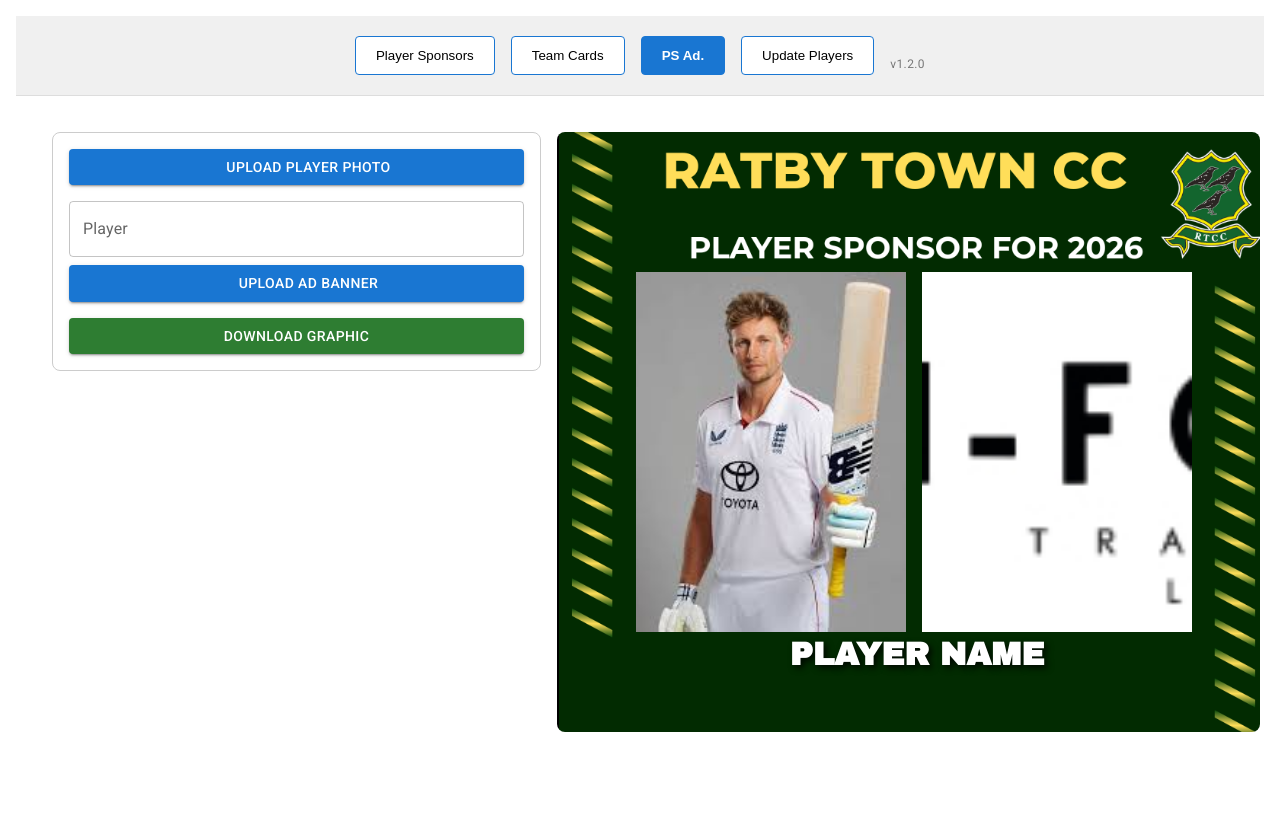
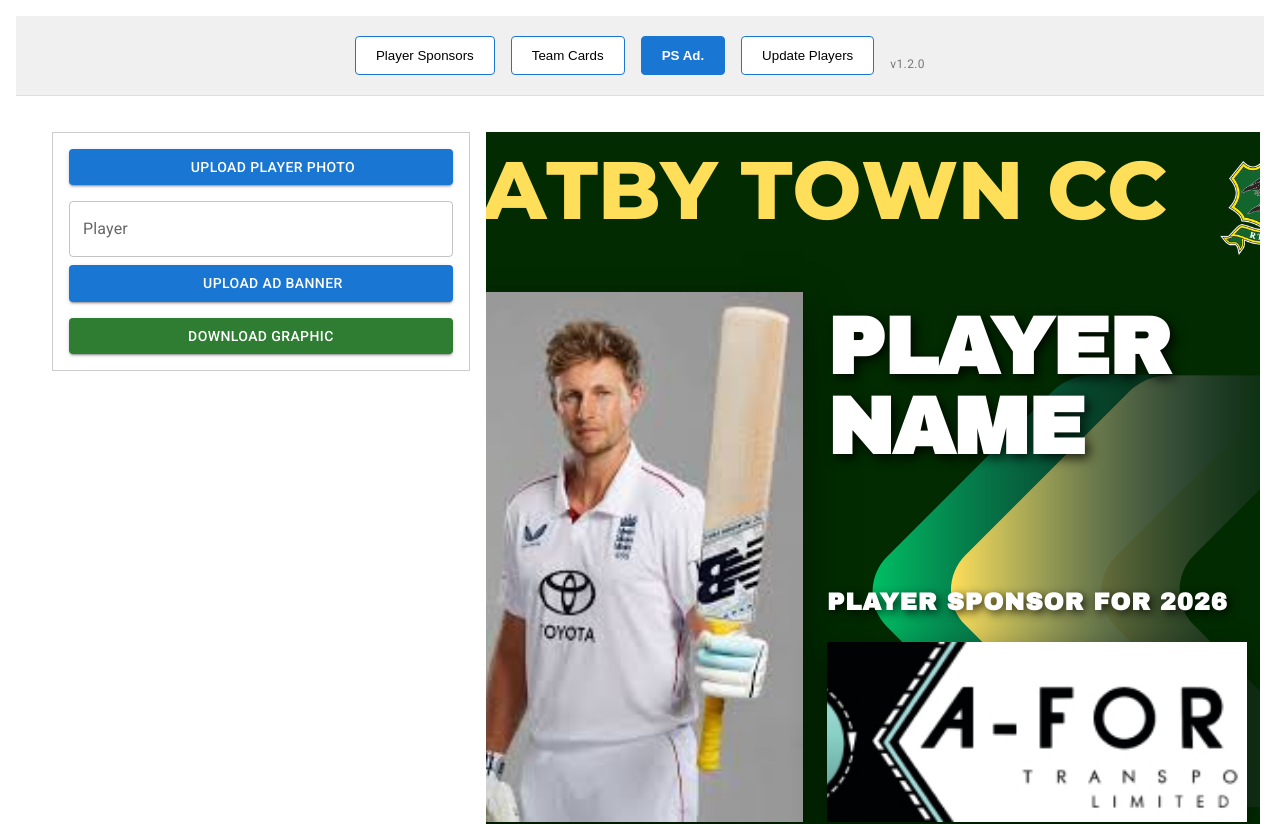
Before and after one commit to sankalpau3/fb-post, a React (Create React App) app: page / in a window 1280 px wide. Shown: the top 824 px of the page. Built offline with nearby package versions, Linux system fonts and the light colour scheme; no server answers; the database is empty; some icons are missing; a web font is replaced by a local one.

Commit message:
player spornsor re work

```diff
--- a/src/compositions/PsAd/index.jsx
+++ b/src/compositions/PsAd/index.jsx
@@ -1,7 +1,7 @@
 import React, { useState, useRef, useEffect } from 'react';
 import { Button, Box, TextField, Stack, Typography } from '@mui/material';
 import CloudUploadIcon from '@mui/icons-material/CloudUpload';
-import template from '../../CDN/static_content/imgages/teamplate_player_sponsor.png';
+import template from '../../CDN/static_content/imgages/template.png';
 import sample from '../../CDN/static_content/imgages/sample_headshot.jpg';
 import sampleAd from '../../CDN/static_content/imgages/sample_ad.jpg';
 import html2canvas from 'html2canvas';
@@ -37,6 +37,11 @@
         if (file) setOverlayImageAd(URL.createObjectURL(file));
     };
 
+    const nameParts = name.trim().split(' ').filter(Boolean);
+    const displayName = nameParts.length > 1
+        ? `${nameParts.slice(0, -1).join(' ')}\n${nameParts.slice(-1)}`
+        : name || 'PLAYER NAME';
+
     const downloadFrameAsJpg = async () => {
         if (graphicRef.current) {
             const canvas = await html2canvas(graphicRef.current, {
@@ -69,7 +74,6 @@
                 width: { xs: '100%', sm: '100%', md: '500px' },
                 p: 2,
                 border: '1px solid #ccc',
-                borderRadius: 2,
                 boxSizing: 'border-box'
             }} id="controls">
                 <Button
@@ -110,38 +114,82 @@
             {/* 2. PREVIEW WRAPPER - Horizontal Scroll for Mobile */}
             <Box sx={{
                 width: { xs: '100%', md: 'auto' },
-                overflowX: 'auto', // This allows the full 720px image to be "swiped" on small screens
+                overflowX: 'auto',
                 p: { xs: 1, md: 0 },
                 backgroundColor: '#f5f5f5',
-                borderRadius: 2,
-                display: 'block'
+                display: 'flex',
+                justifyContent: 'center'
             }}>
                 <Box
                     id="graphic-container"
                     ref={graphicRef}
                     sx={{
                         position: 'relative',
-                        width: '720px',  // STRICT FIXED SIZE
-                        height: '600px', // STRICT FIXED SIZE
+                        width: '940px',
+                        height: '788px',
                         backgroundColor: '#000',
                         boxShadow: 10,
-                        flexShrink: 0,   // Prevents layout from squeezing the graphic
+                        flexShrink: 0
                     }}
                 >
-                    <img src={template} alt="Base" style={{ width: '100%', height: '100%', objectFit: 'contain', zIndex: 1 }} />
-                    <Box id="main-context" sx={{ position: "absolute", top: '140px', left: '79px', display: "flex", gap: "1rem" }}>
+                    <img src={template} alt="Base" style={{ width: '100%', height: '100%', objectFit: 'cover', zIndex: 1 }} />
+                    <Box id="main-context" sx={{ position: 'absolute', top: '160px', left: '20px', display: 'flex', gap: '24px', zIndex: 2 }}>
                         <Box sx={{
-                            width: '270px', height: '360px', zIndex: 2,
-                            backgroundImage: `url(${overlayImage || sample})`, backgroundSize: 'cover', backgroundPosition: 'center'
+                            width: '380px',
+                            height: '530px',
+                            overflow: 'hidden',
+                            boxShadow: '0 18px 40px rgba(0,0,0,0.5)',
+                            backgroundImage: `url(${overlayImage || sample})`,
+                            backgroundSize: 'cover',
+                            backgroundPosition: 'center'
                         }} />
 
                         <Box sx={{
-                            width: '270px', height: '360px', zIndex: 2,
-                            backgroundImage: `url(${overlayImageAd || sampleAd})`, backgroundSize: 'cover', backgroundPosition: 'center'
-                        }} />
-                    </Box>
-                    <Box sx={{ position: 'absolute', top: '505px', color: 'white', textShadow: '3px 3px 6px rgba(0,0,0,0.8)', zIndex: 3, width: "100%" }}>
-                        <div style={{ fontSize: '2rem', textTransform: 'uppercase', fontFamily: 'Archivo Black, sans-serif', fontWeight: '600' }}>{name || "Player Name"}</div>
+                            width: '460px',
+                            display: 'flex',
+                            flexDirection: 'column',
+                            justifyContent: 'space-between',
+                            color: 'white',
+                            pt: '16px'
+                        }}>
+                            <Box>
+                                <Typography sx={{
+                                    fontSize: { xs: '36px', md: '80px' },
+                                    fontWeight: 900,
+                                    lineHeight: 1,
+                                    letterSpacing: '-1px',
+                                    textTransform: 'uppercase',
+                                    textShadow: '4px 4px 12px rgba(0,0,0,0.8)',
+                                    whiteSpace: 'pre-line',
+                                    textAlign: 'left',
+                                    fontFamily: 'Archivo Black, sans-serif',
+                                }}>
+                                    {displayName}
+                                </Typography>
+                                <Typography sx={{
+                                    fontSize: { xs: '14px', md: '24px' },
+                                    fontWeight: 900,
+                                    mt: 2,
+                                    letterSpacing: '1px',
+                                    textShadow: '3px 3px 10px rgba(0,0,0,0.75)',
+                                    paddingTop: '100px',
+                                    textAlign: 'left',
+                                    fontFamily: 'Archivo Black, sans-serif',
+                                }}>
+                                    PLAYER SPONSOR FOR 2026
+                                </Typography>
+                            </Box>
+
+                            <Box sx={{
+                                width: '420px',
+                                height: '180px',
+                                overflow: 'hidden',
+                                backgroundImage: `url(${overlayImageAd || sampleAd})`,
+                                backgroundSize: 'cover',
+                                backgroundPosition: 'center',
+                                boxShadow: '0 12px 30px rgba(0,0,0,0.45)'
+                            }} />
+                        </Box>
                     </Box>
                 </Box>
             </Box>
```
